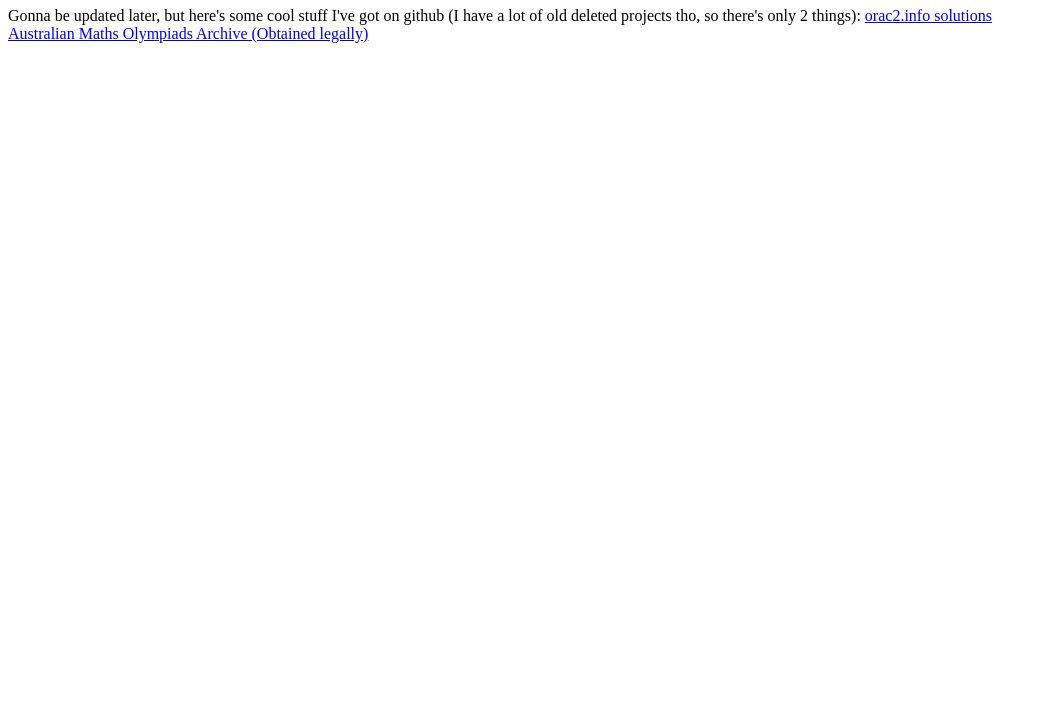
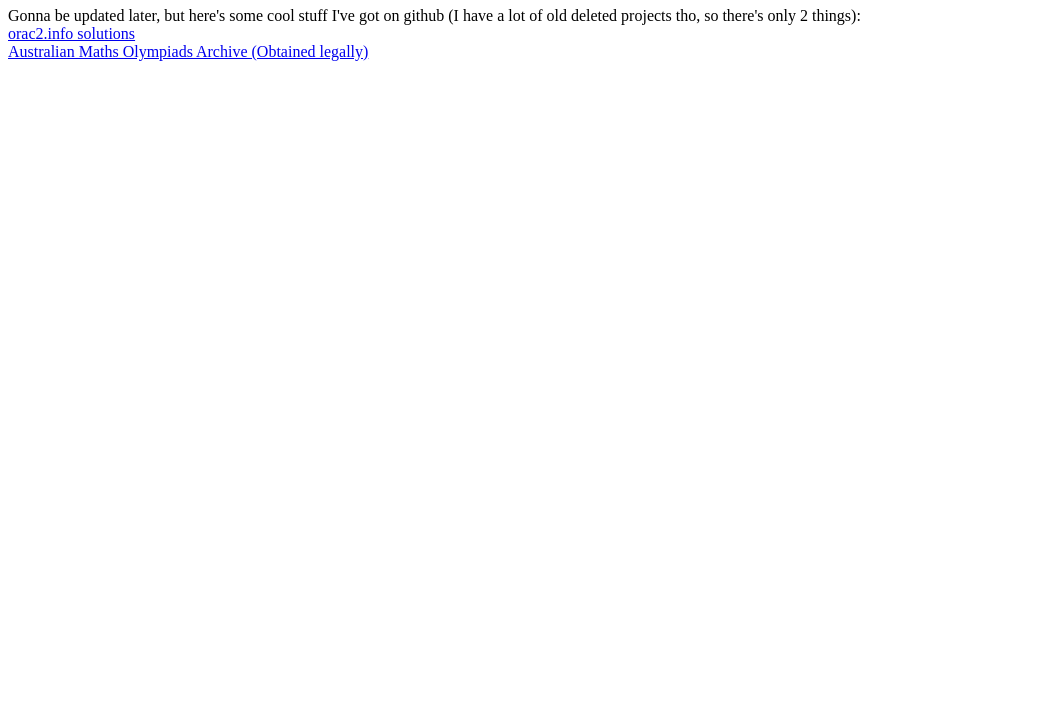
Before and after one commit to aperson31415/aperson31415.github.io, a plain HTML site: page index.html in a window 1280 px wide. Shown: the part 73-800 px from the top of the page, without its empty margins (0-1047 px from the left). Drawn offline with Linux system fonts and the light colour scheme.

Commit message:
Update index.html

```diff
--- a/index.html
+++ b/index.html
@@ -6,7 +6,7 @@
   <body>
     <h1>a_person31415's homepage</h1>
     <div>
-      Gonna be updated later, but here's some cool stuff I've got on github (I have a lot of old deleted projects tho, so there's only 2 things):
+      Gonna be updated later, but here's some cool stuff I've got on github (I have a lot of old deleted projects tho, so there's only 2 things): <br>
       <a href="https://github.com/aperson31415/aio_solns">orac2.info solutions</a><br>
       <a href="https://github.com/aperson31415/math_olympiads">Australian Maths Olympiads Archive (Obtained legally)</a><br>
     </div>
```
